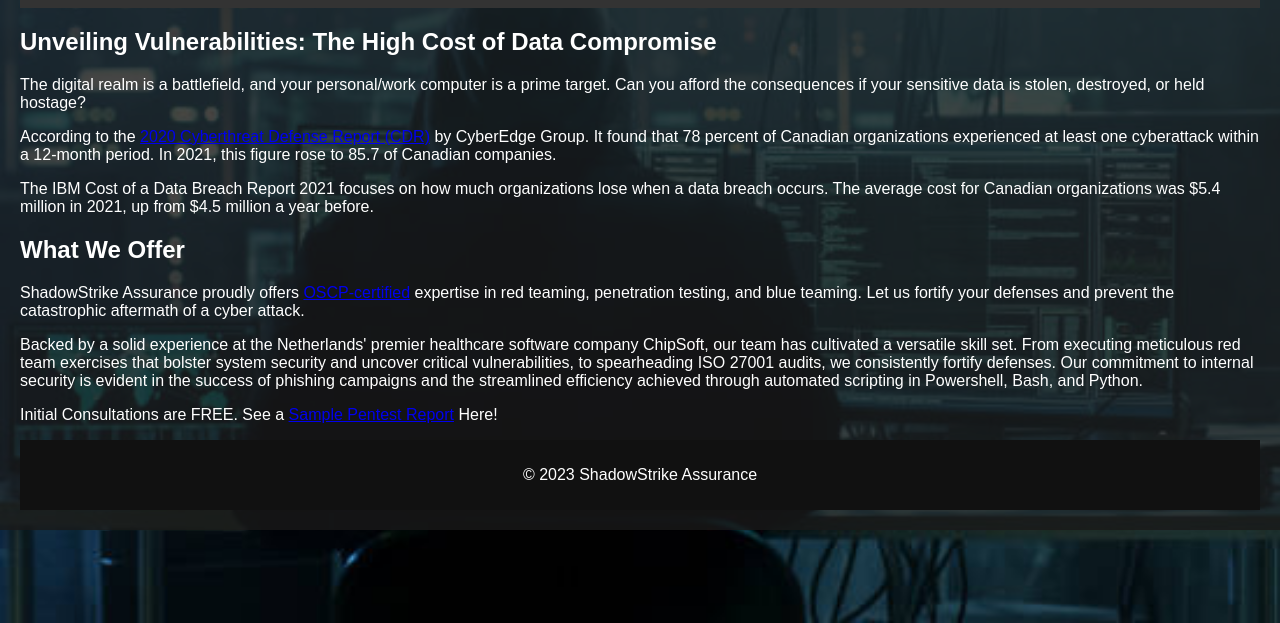
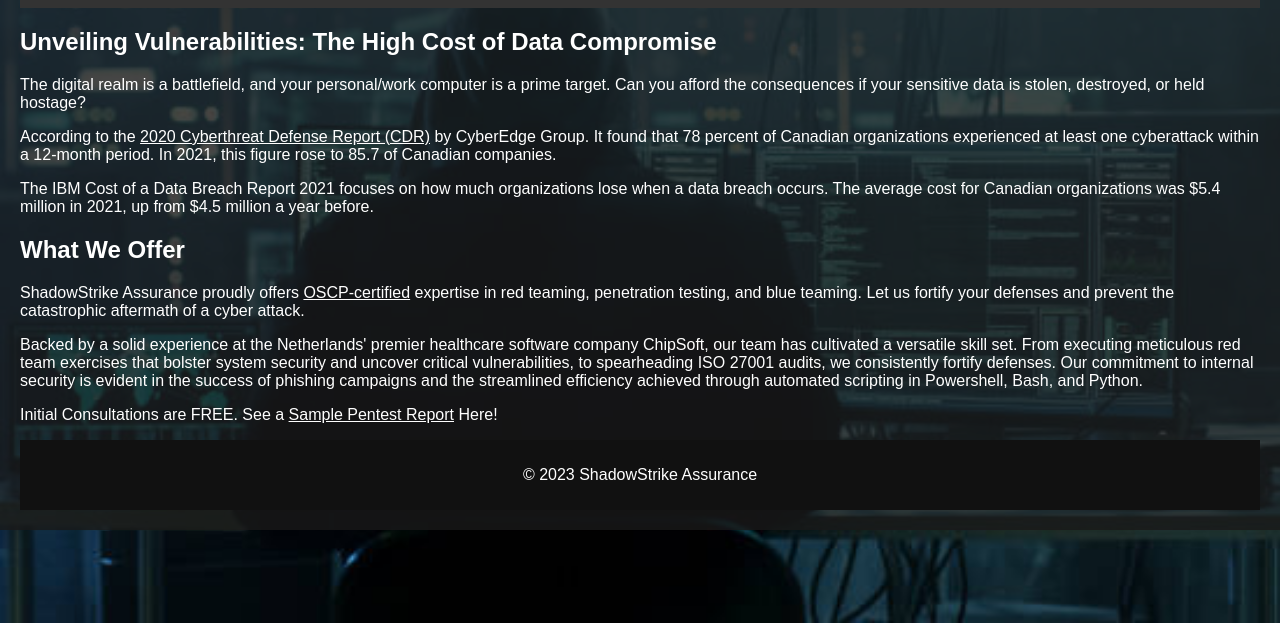
Before and after one commit to shadowstrikeassurance/shadowstrikeassurance.github.io, a plain HTML site: page index.html in a window 1280 px wide. Shown: the part 177-800 px from the top of the page. Drawn offline with Linux system fonts and the light colour scheme.

Commit message:
made hyperlinks white text

```diff
--- a/styles.css
+++ b/styles.css
@@ -31,6 +31,14 @@
 	right: 0px;
 	max-height: 120px;
 	width: auto;
+}
+
+a {
+	color: #ffffff;
+}
+
+a:visited {
+	color: #ffffff;
 }
 
 h1 {
```
Lines whose indentation alone changed are shown as unchanged.
